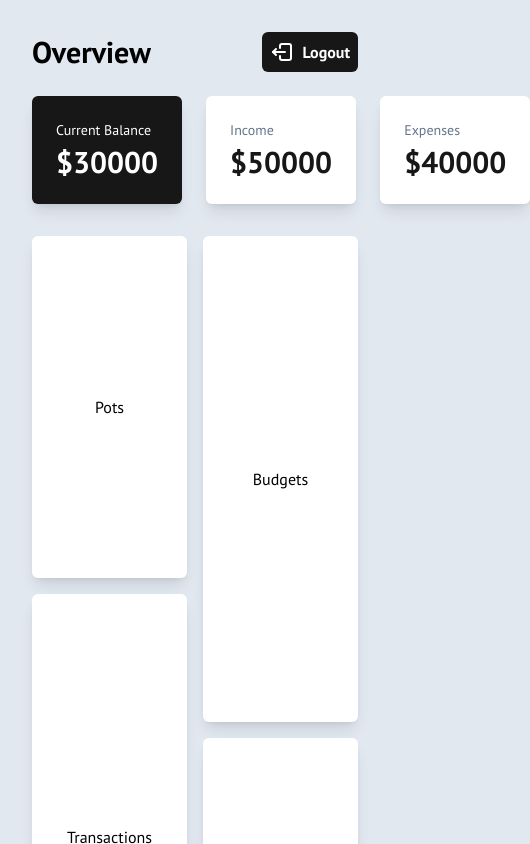
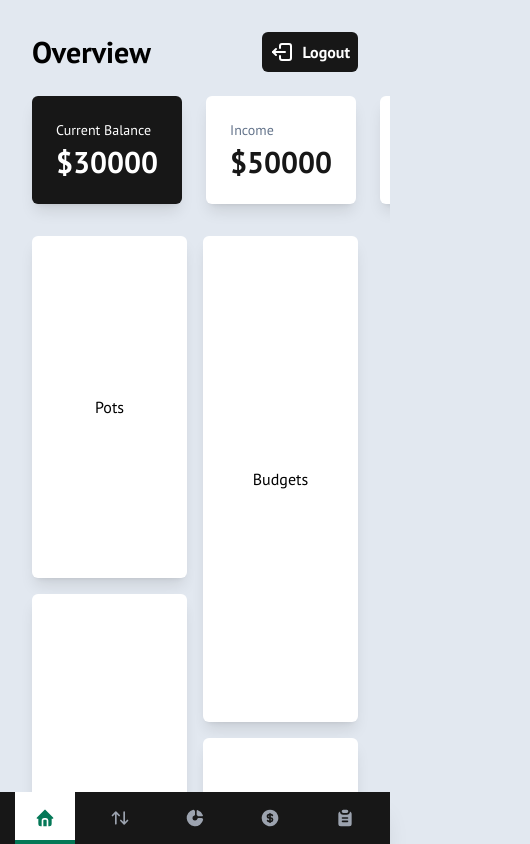
Before and after one commit to MartinWebDev95/FinanceApp, a Next.js app: page / in a window 390 px wide. Shown: the top 844 px of the page, 530 px wide, since content can reach past the window. Built offline with nearby package versions, Linux system fonts and the light colour scheme.

Commit message:
Change the styles to leave the navbar fixed on the left side in desktop mode

```diff
--- a/app/(dashboard)/layout.jsx
+++ b/app/(dashboard)/layout.jsx
@@ -1,10 +1,10 @@
 import Sidenav from "../components/dashboard/Sidenav";
 
-export default function OverviewLayout({ children }){
+export default function DashboardLayout({ children }){
   return (
-    <main className="flex flex-col justify-between lg:flex-row h-full">
+    <main className="flex flex-col justify-between lg:flex-row h-full relative">
       <Sidenav/>
-      <section className="w-full order-1 lg:order-2 h-full">
+      <section className="w-full order-1 lg:order-2 h-full overflow-y-auto">
         {children}
       </section>
     </main>
--- a/app/components/dashboard/Sidenav.jsx
+++ b/app/components/dashboard/Sidenav.jsx
@@ -9,7 +9,7 @@ const Sidenav = () => {
   const [isMinimize, setIsMinimize] = useState(false);
 
   return (
-    <aside className={`${isMinimize ? 'lg:w-fit' : 'lg:w-72'} w-full bg-neutral-900 text-gray-400 h-fit lg:h-screen rounded-none lg:rounded-r-lg flex flex-col justify-between items-start transition-all ease-in-out duration-300 shadow-xl order-2 lg:order-1 font-bold`}>
+    <aside className={`${isMinimize ? 'lg:w-fit' : 'lg:w-72'} w-full bg-neutral-900 text-gray-400 h-fit lg:h-screen rounded-none lg:rounded-r-lg flex flex-col justify-between items-start transition-all ease-in-out duration-300 shadow-xl order-2 lg:order-1 font-bold sticky bottom-0 left-0 lg:top-0`}>
       <div className='w-full'>
         <div className='my-8 pl-4 hidden lg:block'>
           {isMinimize ? <LogoMinimize /> : <LogoFull />}
--- a/app/layout.jsx
+++ b/app/layout.jsx
@@ -9,7 +9,7 @@ export const metadata = {
 export default function RootLayout({ children }) {
   return (
     <html lang="en">
-      <body className={`${ptSans.className} antialiased overflow-x-hidden h-screen bg-slate-200`}>
+      <body className={`${ptSans.className} antialiased overflow-hidden h-screen bg-slate-200`}>
         {children}
       </body>
     </html>
```
